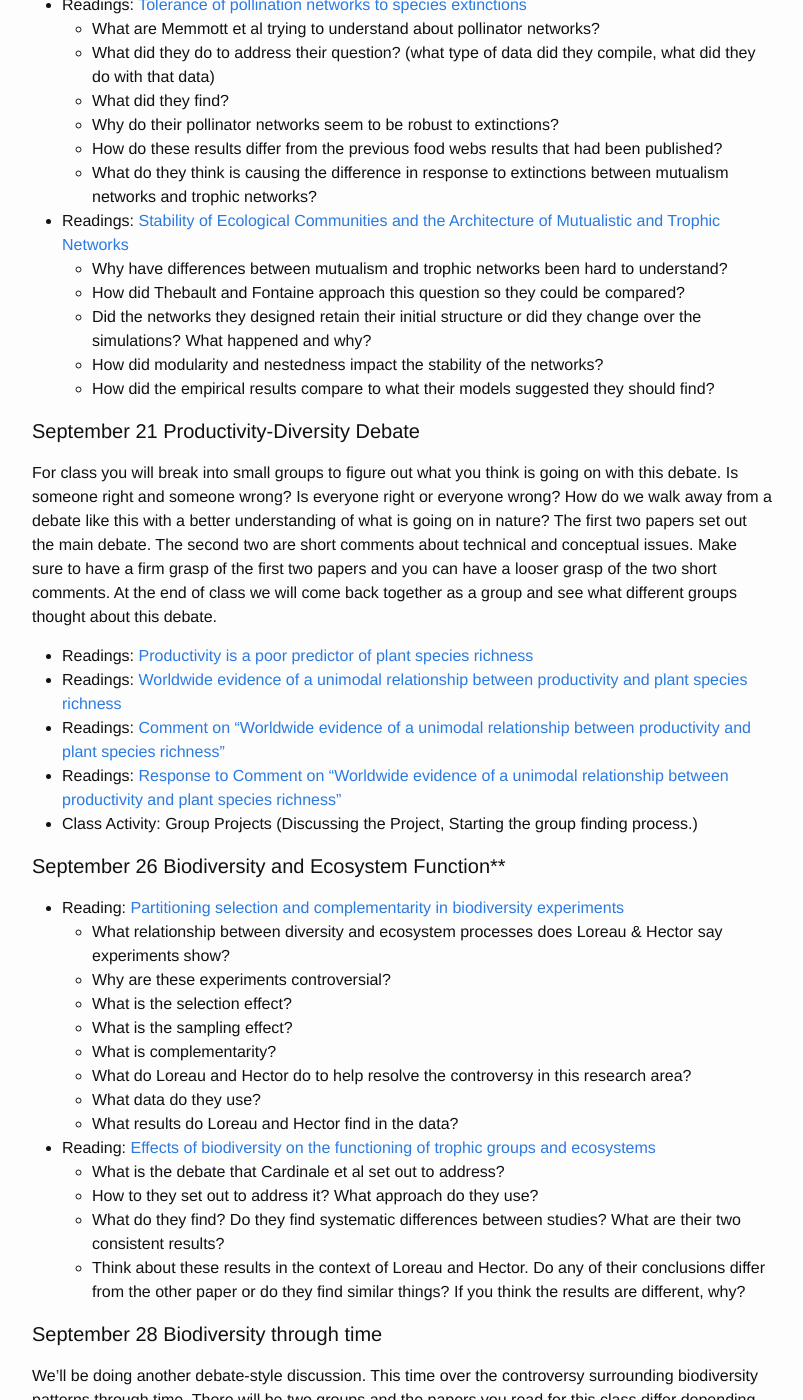
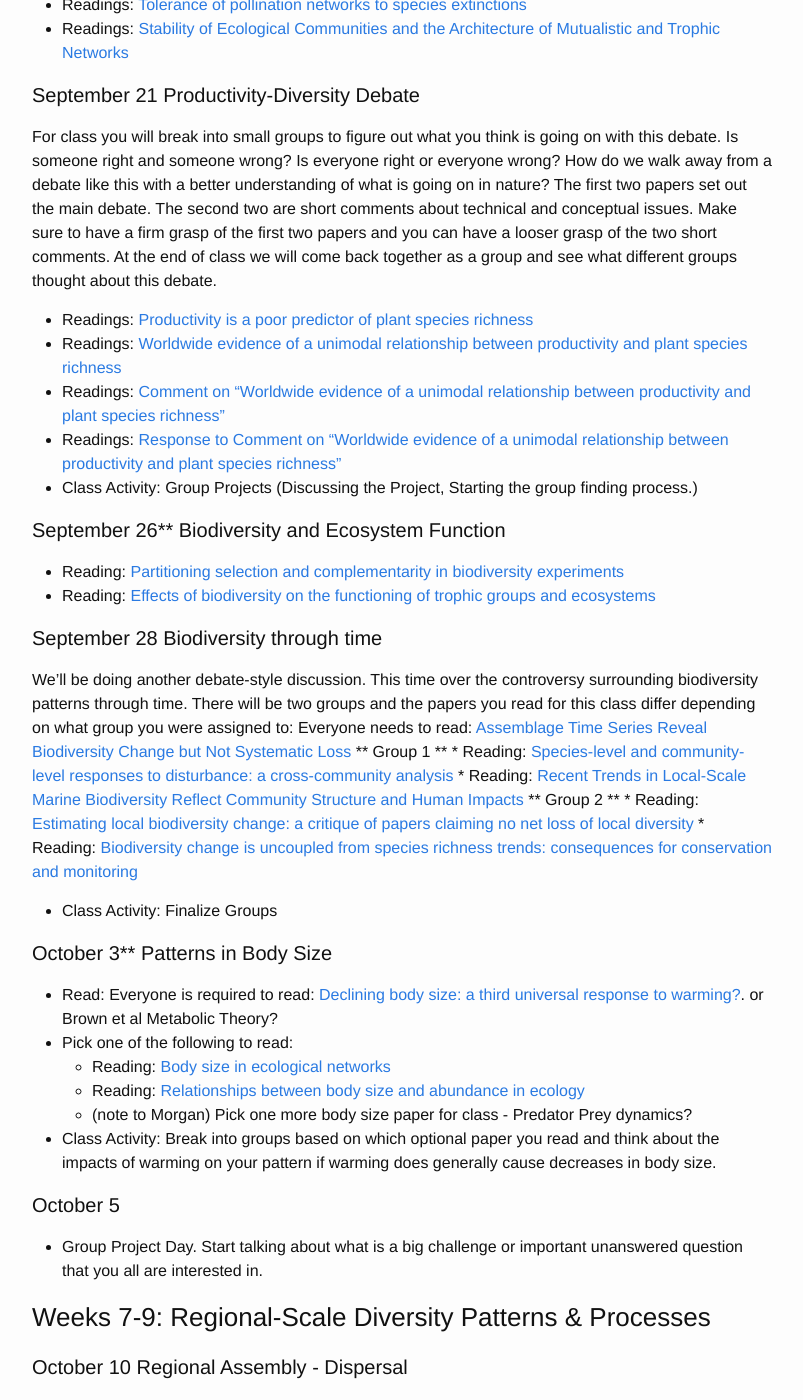
Before and after one commit to skmorgane/biodiversity-course, a Jekyll site: the page built from schedule.md, in a window 1280 px wide and 1400 px high, scrolled down 2525 px. Shown: the whole window, without its empty margins (238-1041 px from the left). Built offline with Jekyll 4.4.1, drawn with Linux system fonts in a browser that asks for light colours; some of the changed text lies outside the part shown.

Commit message:
Move questions to class question sheets

```diff
--- a/schedule.md
+++ b/schedule.md
@@ -80,23 +80,12 @@ I added a paper for Thursday but DON'T PANIC. This is just one of the papers fro
 * Reading: [Opposing assembly mechanism in a Neotropical Dry Forest](https://doi.org/10.1890/08-1025.1)
 * Reading: [Spatial mismatch and congruence between taxonomic,phylogenetic and functional diversity](https://doi.org/10.1111/j.1461-0248.2010.01493.x)
 
-#### September 14** Patterns in Abundance
+#### September 14 Patterns in Abundance
 * Reading: [Species abundance distributions: moving beyond single prediction theories to integration within an ecological framework](https://doi.org/10.1111/j.1461-0248.2007.01094.x)
 
 #### September 19  Species Networks
 * Readings: [Tolerance of pollination networks to species extinctions](https://doi.org/10.1098/rspb.2004.2909)
-    * What are Memmott et al trying to understand about pollinator networks?
-    * What did they do to address their question? (what type of data did they compile, what did they do with that data)
-    * What did they find?
-    * Why do their pollinator networks seem to be robust to extinctions?
-    * How do these results differ from the previous food webs results that had been published?
-    * What do they think is causing the difference in response to extinctions between mutualism networks and trophic networks?
 * Readings: [Stability of Ecological Communities and the Architecture of Mutualistic and Trophic Networks](https://doi.org/10.1126/science.1188321)
-    * Why have differences between mutualism and trophic networks been hard to understand?
-    * How did Thebault and Fontaine approach this question so they could be compared?
-    * Did the networks they designed retain their initial structure or did they change over the simulations? What happened and why?
-    * How did modularity and nestedness impact the stability of the networks?
-    * How did the empirical results compare to what their models suggested they should find?
 
 #### September 21 Productivity-Diversity Debate
 For class you will break into small groups to figure out what you think is going on with this debate. Is someone right and someone wrong? Is everyone right or everyone wrong? How do we walk away from a debate like this with a better understanding of what is going on in nature? The first two papers set out the main debate. The second two are short comments about technical and conceptual issues. Make sure to have a firm grasp of the first two papers and you can have a looser grasp of the two short comments. At the end of class we will come back together as a group and see what different groups thought about this debate.
@@ -106,32 +95,22 @@ For class you will break into small groups to figure out what you think is going
 * Readings: [Response to Comment on "Worldwide evidence of a unimodal relationship between productivity and plant species richness"](https://doi.org/10.1126/science.aad8019)
 * Class Activity: Group Projects (Discussing the Project, Starting the group finding process.)
 
-#### September 26 Biodiversity and Ecosystem Function**
+#### September 26** Biodiversity and Ecosystem Function
 * Reading: [Partitioning selection and complementarity in biodiversity experiments](https://doi.org/10.1038/35083573)
-    * What relationship between diversity and ecosystem processes does Loreau & Hector say experiments show?
-    * Why are these experiments controversial?
-    * What is the selection effect?
-    * What is the sampling effect?
-    * What is complementarity?
-    * What do Loreau and Hector do to help resolve the controversy in this research area?
-    * What data do they use?
-    * What results do Loreau and Hector find in the data?
 * Reading: [Effects of biodiversity on the functioning of trophic groups and ecosystems](https://doi.org/10.1038/nature05202)
-    * What is the debate that Cardinale et al set out to address?
-    * How to they set out to address it? What approach do they use?
-    * What do they find? Do they find systematic differences between studies? What are their two consistent results?
-    * Think about these results in the context of Loreau and Hector. Do any of their conclusions differ from the other paper or  do they find similar things? If you think the results are different, why?
 
 #### September 28 Biodiversity through time
 We'll be doing another debate-style discussion. This time over the controversy surrounding biodiversity patterns through time.
 There will be two groups and the papers you read for this class differ depending  on what group you were assigned to:
 Everyone needs to read: [Assemblage Time Series Reveal Biodiversity Change but Not Systematic Loss](https://doi.org/10.1126/science.1248484)
 ** Group 1 **
-* Reading: [Species-level and community-level responses to disturbance: a cross-community analysis](https://doi.org/10.1890/13-2250.1)
-* Reading: [Recent Trends in Local-Scale Marine Biodiversity Reflect Community Structure and Human Impacts](https://doi.org/10.1016/j.cub.2015.05.030)
+    * Reading: [Species-level and community-level responses to disturbance: a cross-community analysis](https://doi.org/10.1890/13-2250.1)
+    * Reading: [Recent Trends in Local-Scale Marine Biodiversity Reflect Community Structure and Human Impacts](https://doi.org/10.1016/j.cub.2015.05.030)
 ** Group 2 **
-* Reading: [Estimating local biodiversity change: a critique of papers claiming no net loss of local diversity](https://doi.org/10.1890/15-1759.1)
-* Reading: [Biodiversity change is uncoupled from species richness trends: consequences for conservation and monitoring](https://doi.org/10.1111/1365-2664.12959)
+    * Reading: [Estimating local biodiversity change: a critique of papers claiming no net loss of local diversity](https://doi.org/10.1890/15-1759.1)
+    * Reading: [Biodiversity change is uncoupled from species richness trends: consequences for conservation and monitoring](https://doi.org/10.1111/1365-2664.12959)
+
+* Class Activity: Finalize Groups
 
 
 #### October 3** Patterns in Body Size
```
Also changed, not shown: other parts of schedule.md (+1 -1 lines).
